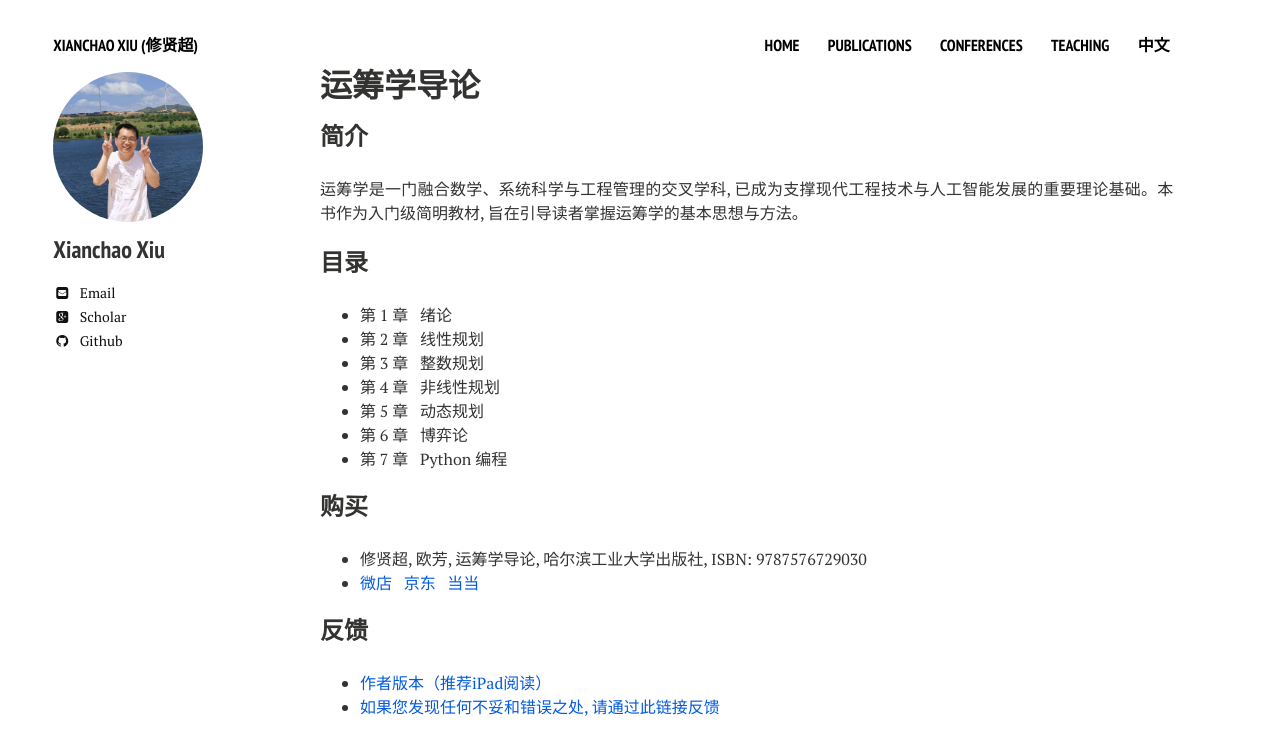
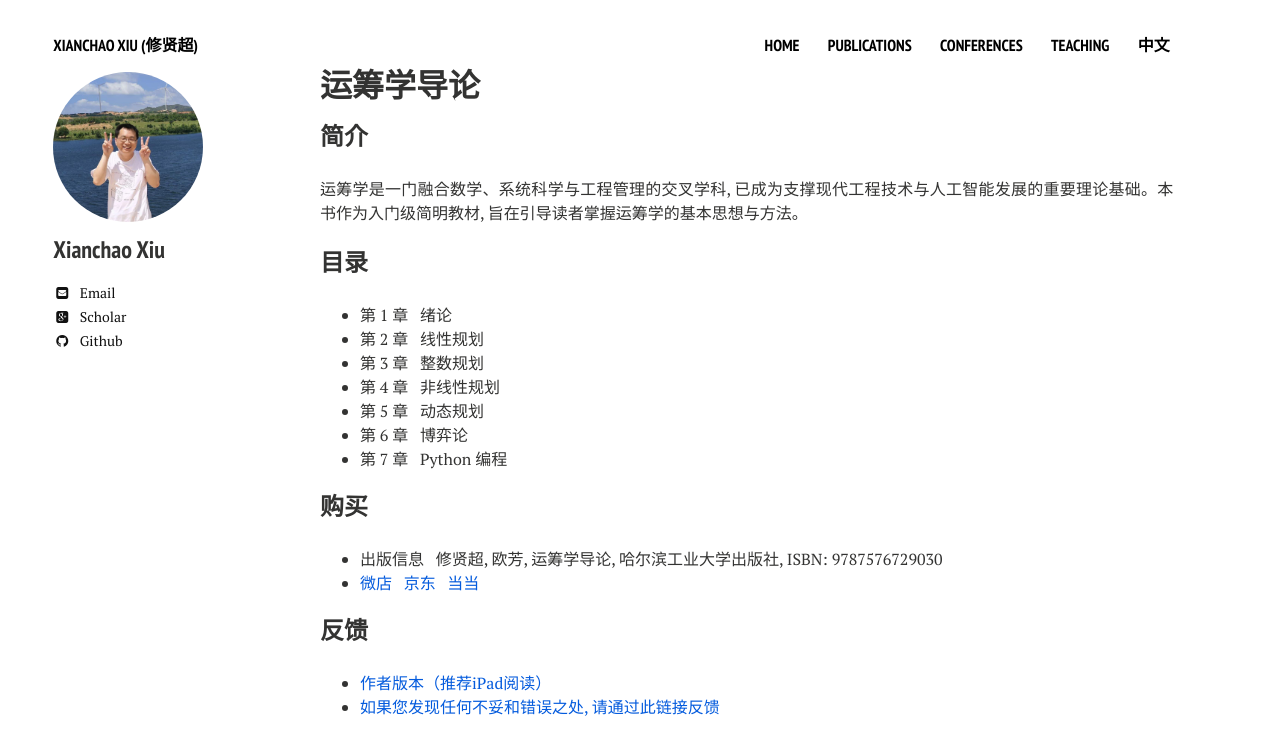
Before and after one commit to xianchaoxiu/xianchaoxiu.github.io, a Jekyll site: the page built from chinese/book/OR/index.md, in a window 1280 px wide. Shown: the top 755 px of the page. Built offline with Jekyll 4.4.1, drawn with Linux system fonts in a browser that asks for light colours; nearby versions of some CDN libraries.

Commit message:
Update index.md

```diff
--- a/chinese/book/OR/index.md
+++ b/chinese/book/OR/index.md
@@ -19,7 +19,7 @@ share: false
 *  第 7 章 &nbsp;  Python 编程 <br>
 
 ### 购买
-* 修贤超, 欧芳, 运筹学导论, 哈尔滨工业大学出版社, ISBN: 9787576729030<br>
+* 出版信息 &nbsp;  修贤超, 欧芳, 运筹学导论, 哈尔滨工业大学出版社, ISBN: 9787576729030<br>
 * <a href="https://weidian.com/item.html?itemID=7810621848" class="textlink" target="_blank"> 微店 </a> &nbsp;  <a href="https://item.jd.com/15450180.html" class="textlink" target="_blank"> 京东 </a>  &nbsp;  <a href="https://product.dangdang.com/30088807.html" class="textlink" target="_blank"> 当当 </a> <br>
 
 ### 反馈
```
